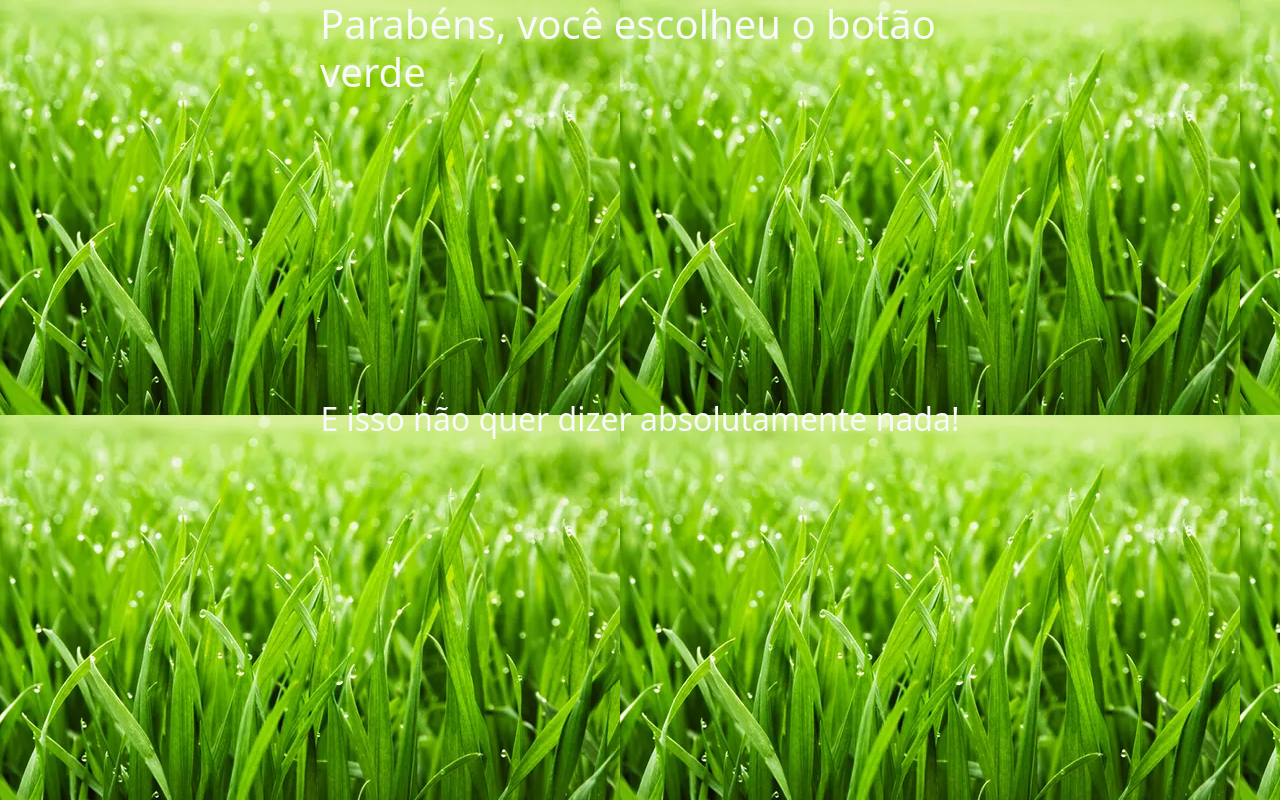
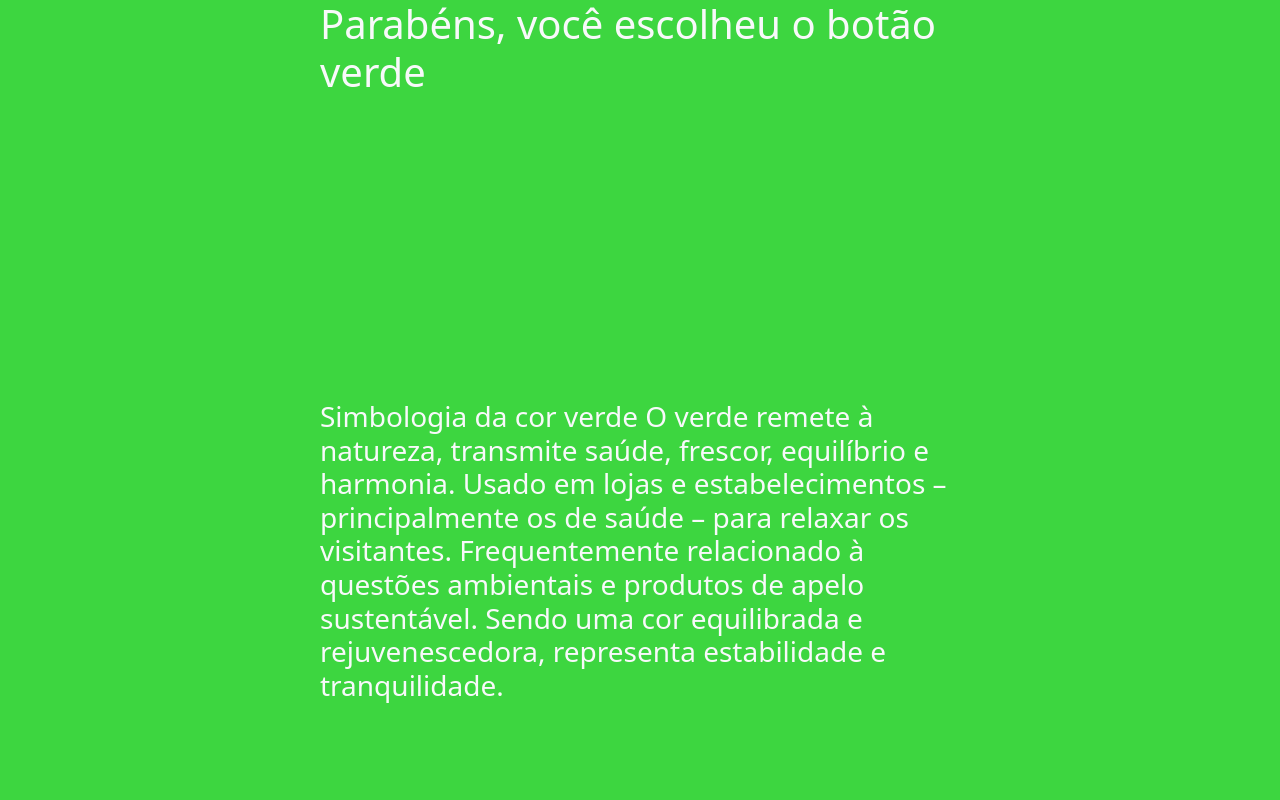
Before and after one commit to GiuBi2/servi-os1, a plain HTML site: page verde.html in a window 1280 px wide. Drawn offline with nearby package versions, Linux system fonts and the light colour scheme.

```diff
--- a/verde.html
+++ b/verde.html
@@ -6,9 +6,10 @@
     <title>Bootstrap demo</title>
     <link href="https://cdn.jsdelivr.net/npm/bootstrap@5.2.0/dist/css/bootstrap.min.css" rel="stylesheet" integrity="sha384-gH2yIJqKdNHPEq0n4Mqa/HGKIhSkIHeL5AyhkYV8i59U5AR6csBvApHHNl/vI1Bx" crossorigin="anonymous">
   </head>
-   <body background="verde.webp">
+   <body background="verde.jpg">
     <h1 class="position-absolute top-0 start-50 translate-middle-x text-light">Parabéns, você escolheu o botão verde</h1>
-    <h2 class="position-absolute top-50 start-50 translate-middle-x text-light">E isso não quer dizer absolutamente nada!</h2>
+    <h3 class="position-absolute top-50 start-50 translate-middle-x text-light">Simbologia da cor verde
+O verde remete à natureza, transmite saúde, frescor, equilíbrio e harmonia. Usado em lojas e estabelecimentos – principalmente os de saúde – para relaxar os visitantes. Frequentemente relacionado à questões ambientais e produtos de apelo sustentável. Sendo uma cor equilibrada e rejuvenescedora, representa estabilidade e tranquilidade.</h3>
      </div>
     <script src="https://cdn.jsdelivr.net/npm/bootstrap@5.2.0/dist/js/bootstrap.bundle.min.js" integrity="sha384-A3rJD856KowSb7dwlZdYEkO39Gagi7vIsF0jrRAoQmDKKtQBHUuLZ9AsSv4jD4Xa" crossorigin="anonymous"></script>
   </body>
```
Also changed, not shown: verde.jpg (added), verde.webp (deleted).
